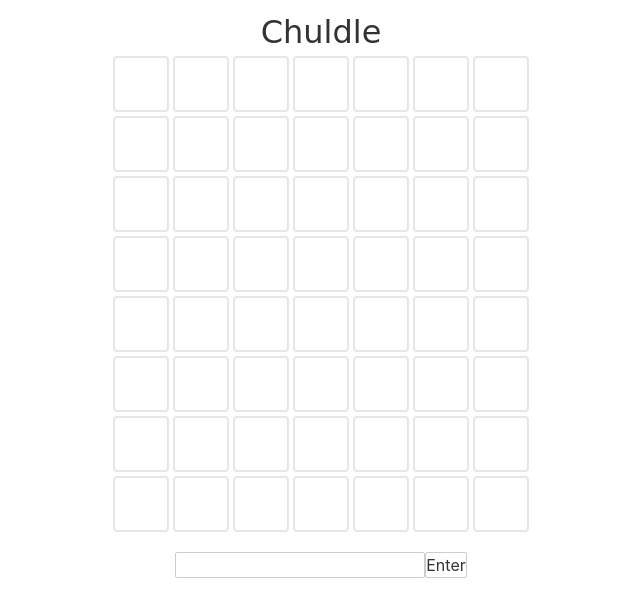
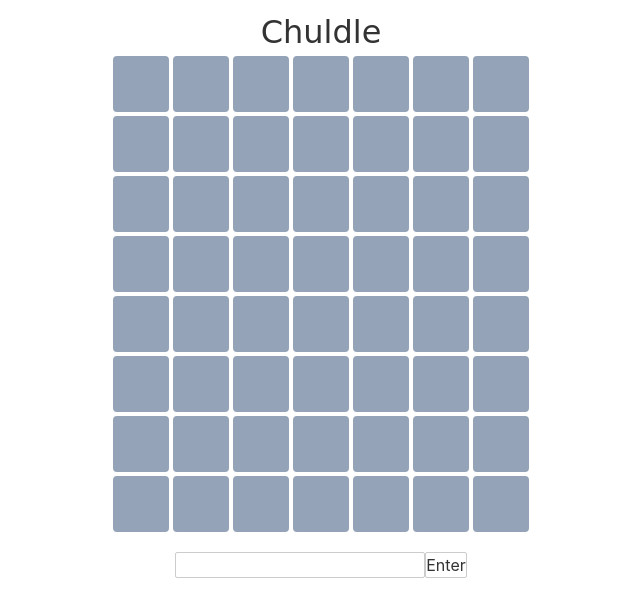
Before and after one commit to ainta/chuldle, a Svelte app: page / in a window 1280 px wide. Shown: the top 616 px of the page, without its empty margins (319-959 px from the left). Built offline with nearby package versions, Linux system fonts and the light colour scheme.

Commit message:
Update Cell.svelte

```diff
--- a/src/Cell.svelte
+++ b/src/Cell.svelte
@@ -1,6 +1,9 @@
 <script>
 	export let info;
     let classes = "w-14 h-14 border-solid border-2 flex items-center justify-center mx-0.5 text-4xl font-bold rounded dark:text-white"
+    $: if(info.matched==0){
+        classes += ' absent shadowed bg-slate-400 dark:bg-slate-700 text-white border-slate-400 dark:border-slate-700'
+    }
     $: if(info.matched==1){
         classes += ' correct shadowed bg-green-500 text-white border-green-500';
     }
```
